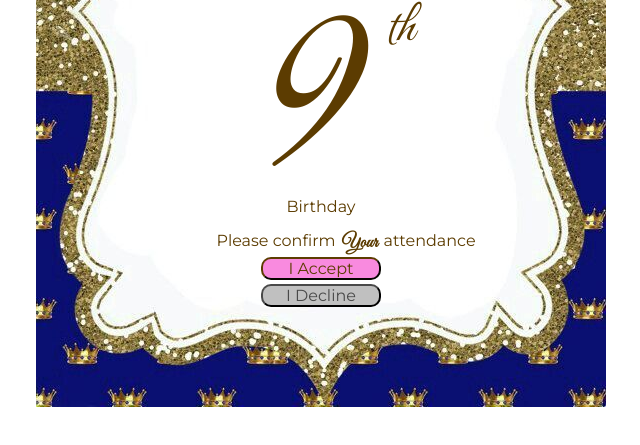
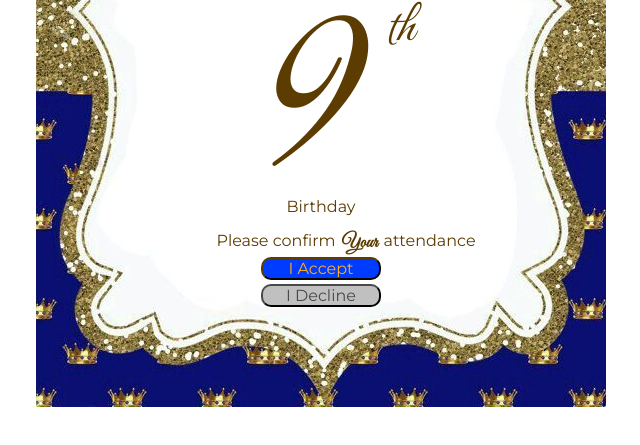
Before and after one commit to Remedeae/assignment-9-css_animation, a plain HTML site: page index.html in a window 1280 px wide. Both pictures are taken after a click on the button "I Accept". Shown: the part 391-836 px from the top of the page, without its empty margins (319-959 px from the left). Drawn offline with nearby package versions, Linux system fonts and the light colour scheme.

Commit message:
changed accept colors

```diff
--- a/styles/styles.css
+++ b/styles/styles.css
@@ -89,7 +89,8 @@ button {
     background-color: rgb(255, 246, 229);
 }
 .btn_accept:focus {
-    background-color:rgb(249, 138, 223);
+    background-color:rgb(0, 60, 255);
+    color: rgb(255, 176, 29);
 }
 
 .btn_decline {
```
